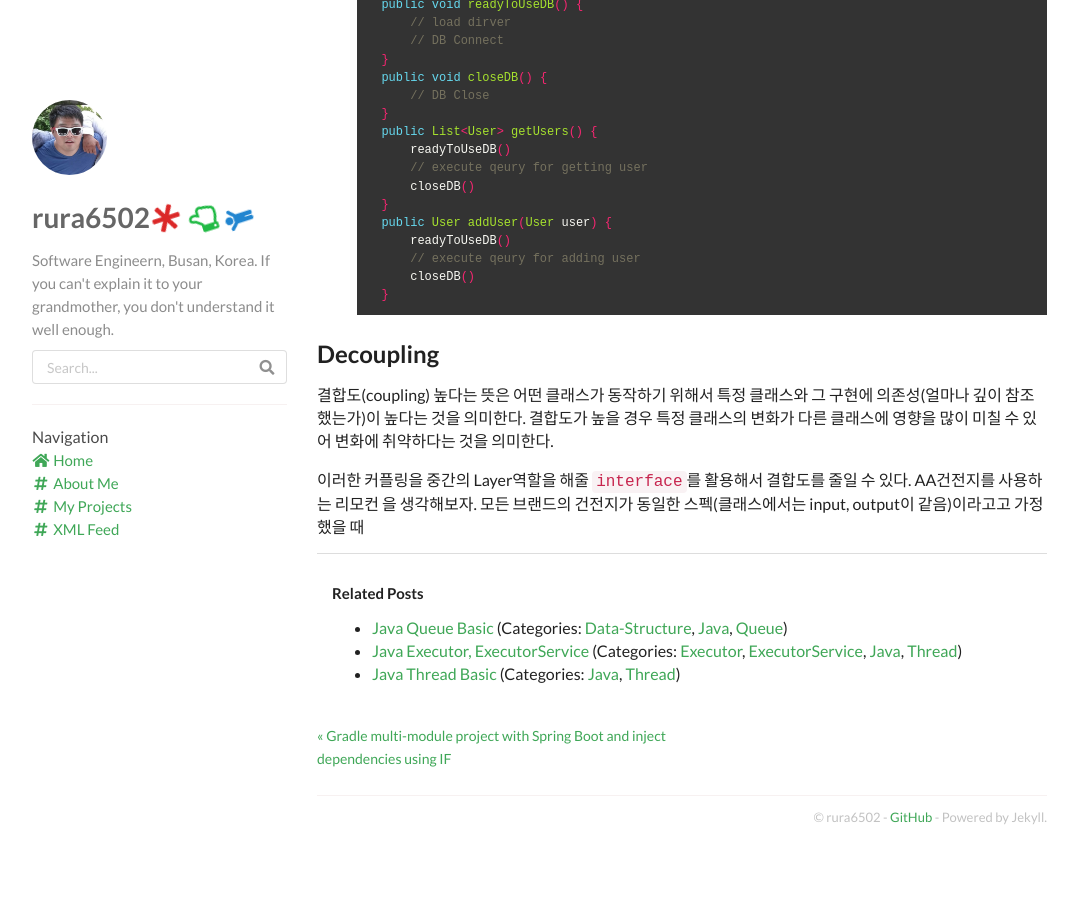
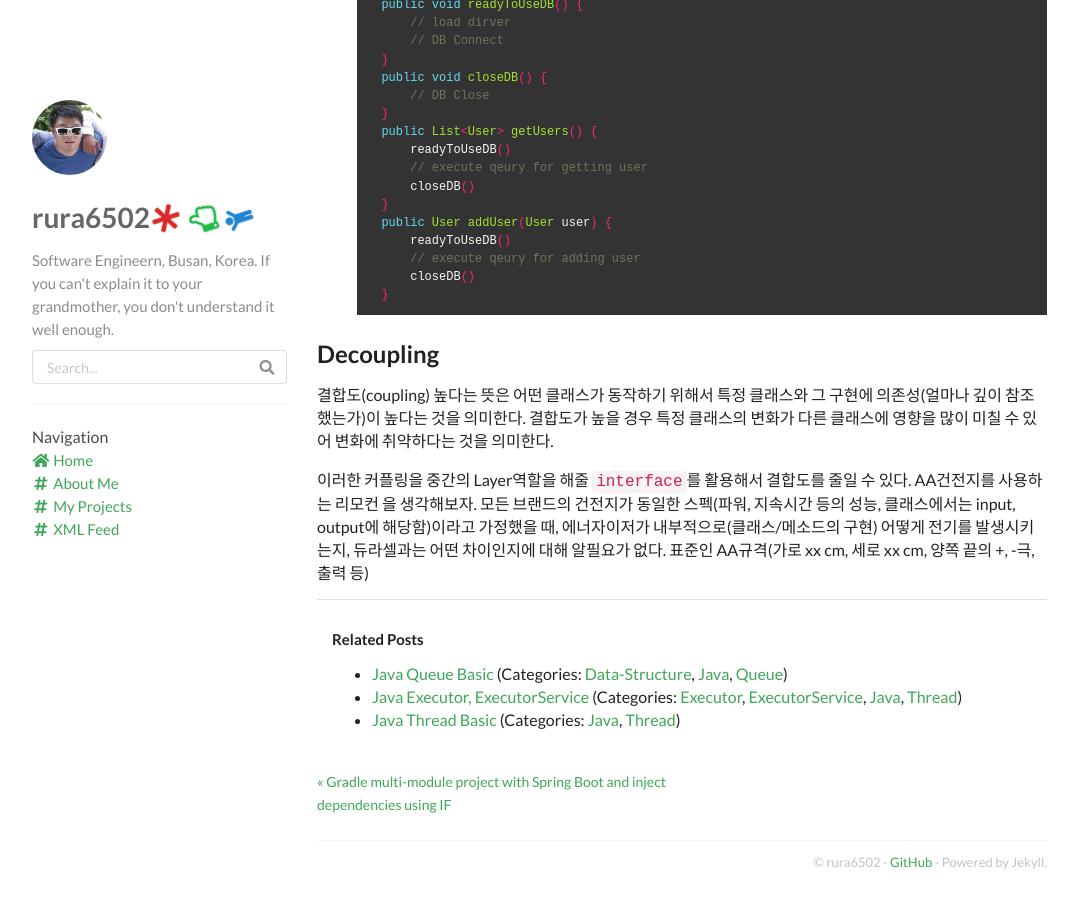
Before and after one commit to rura6502/rura6502.github.io, a Jekyll site: the page built from _posts/2020-08-16-프로그램 설계 원칙 - KISS, DRY.md, in a window 1280 px wide and 900 px high, scrolled down 1369 px. Shown: the whole window, without its empty margins (53-1131 px from the left). Built offline with Jekyll 4.4.1, drawn with Linux system fonts in a browser that asks for light colours; nearby versions of some CDN libraries; comment, search, counter and statistics services are not loaded; before the commit the page ends 2224 px from its top, so only the background shows below that.

Commit message:
_posts/2020-08-16-프로그램 설계 원칙 - KISS, DRY.md updated from https://stackedit.io/

```diff
--- a/_posts/2020-08-16-프로그램 설계 원칙 - KISS, DRY.md
+++ b/_posts/2020-08-16-프로그램 설계 원칙 - KISS, DRY.md
@@ -85,8 +85,8 @@ categories: [OOP, Java]
 ## Decoupling
 결합도(coupling) 높다는 뜻은 어떤 클래스가 동작하기 위해서 특정 클래스와 그 구현에 의존성(얼마나 깊이 참조했는가)이 높다는 것을 의미한다. 결합도가 높을 경우 특정 클래스의 변화가 다른 클래스에 영향을 많이 미칠 수 있어 변화에 취약하다는 것을 의미한다.
 
-이러한 커플링을 중간의 Layer역할을 해줄 `interface`를 활용해서 결합도를 줄일 수 있다. AA건전지를 사용하는 리모컨 을 생각해보자. 모든 브랜드의 건전지가 동일한 스펙(클래스에서는 input, output이 같음)이라고고 가정했을 때
+이러한 커플링을 중간의 Layer역할을 해줄 `interface`를 활용해서 결합도를 줄일 수 있다. AA건전지를 사용하는 리모컨 을 생각해보자. 모든 브랜드의 건전지가 동일한 스펙(파워, 지속시간 등의 성능, 클래스에서는 input, output에 해당함)이라고 가정했을 때, 에너자이저가 내부적으로(클래스/메소드의 구현) 어떻게 전기를 발생시키는지, 듀라셀과는 어떤 차이인지에 대해 알필요가 없다. 표준인 AA규격(가로 xx cm, 세로 xx cm, 양쪽 끝의 +, -극, 출력 등)
 <!--stackedit_data:
-eyJoaXN0b3J5IjpbOTU2ODE3ODY5LDkwMzM3Mjg4NCwtODA5OT
-A2MzY2XX0=
+eyJoaXN0b3J5IjpbLTcyNjkwNDM5Niw5MDMzNzI4ODQsLTgwOT
+kwNjM2Nl19
 -->
```
